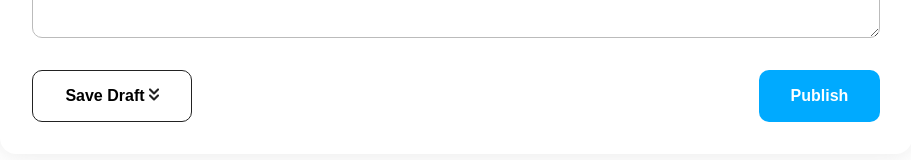
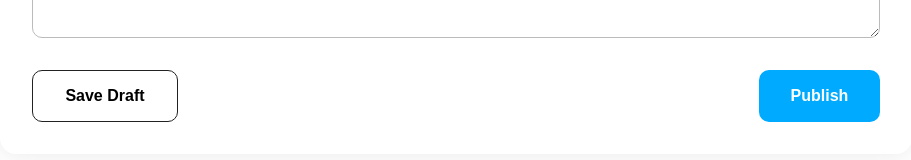
Before and after one commit to Santhoshinibs/Job-management, a React (Vite) app: page /create-job in a window 1280 px wide. Shown: the part 608-768 px from the top of the page, without its empty margins (182-1093 px from the left). Built offline with nearby package versions, Linux system fonts and the light colour scheme.

Commit message:
fix: corrected image imports for Netlify build

```diff
--- a/src/components/CreateJob.jsx
+++ b/src/components/CreateJob.jsx
@@ -1,6 +1,6 @@
 import React from "react";
 import "./style/CreateJob.css";
-import SaveIcon from "../assets/Vector-save.png";
+
 import vector from "../assets/vector.png"; // go one folder up
 
 const CreateJob = () => {
@@ -77,7 +77,7 @@ const CreateJob = () => {
         {/* Buttons */}
         <div className="buttons">
           <button type="button" className="save-draft">
-  Save Draft <img src={SaveIcon} alt="Save Icon" />
+  Save Draft
 </button>
 
           <button type="submit" className="publish">Publish</button>
```
